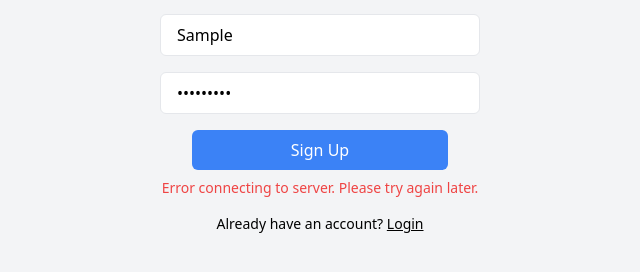
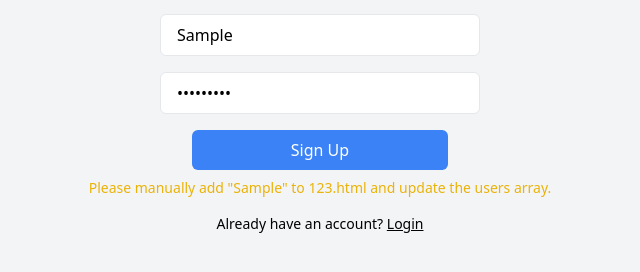
Before and after one commit to Klez-src/website., a plain HTML site: page thesignup.html in a window 1280 px wide. Both pictures are taken after typing "Sample", "Sample123" into the empty fields and a click on the button "Sign Up". Shown: the part 312-584 px from the top of the page, without its empty margins (320-960 px from the left). Drawn offline with nearby package versions, Linux system fonts and the light colour scheme; no server answers.

Commit message:
Update thesignup.html

```diff
--- a/thesignup.html
+++ b/thesignup.html
@@ -6,9 +6,7 @@
     <title>Sign Up</title>
     <script src="https://cdn.tailwindcss.com"></script>
     <style>
-        .fade {
-            transition: opacity 0.5s ease;
-        }
+        .fade { transition: opacity 0.5s ease; }
         .spinner {
             border: 4px solid #000;
             border-top: 4px solid transparent;
@@ -26,10 +24,7 @@
         window.onload = function() {
             const loadingScreen = document.getElementById('loading-screen');
             const mainContent = document.getElementById('main-content');
-            if (!loadingScreen || !mainContent) {
-                console.error('Loading screen or main content element not found.');
-                return;
-            }
+            if (!loadingScreen || !mainContent) return;
             setTimeout(function() {
                 try {
                     loadingScreen.classList.remove('fade');
@@ -39,40 +34,21 @@
                         mainContent.classList.remove('hidden');
                     }, 500);
                 } catch (error) {
-                    console.error('Error during loading transition:', error);
                     loadingScreen.classList.add('hidden');
                     mainContent.classList.remove('hidden');
                 }
             }, 1000);
         };
 
-        async function handleSignup(event) {
+        function handleSignup(event) {
             event.preventDefault();
             const username = document.getElementById('username').value;
-            const password = document.getElementById('password').value;
             const messageDiv = document.getElementById('message');
-
-            try {
-                const response = await fetch('http://localhost:3000/signup', {
-                    method: 'POST',
-                    headers: { 'Content-Type': 'application/json' },
-                    body: JSON.stringify({ username, password })
-                });
-                const result = await response.json();
-                if (response.ok) {
-                    messageDiv.textContent = 'Sign up successful! Redirecting to login...';
-                    messageDiv.className = 'text-green-500 text-sm mt-2';
-                    setTimeout(() => {
-                        window.location.href = 'index.html';
-                    }, 2000);
-                } else {
-                    messageDiv.textContent = result.message || 'Signup failed. Please try again.';
-                    messageDiv.className = 'text-red-500 text-sm mt-2';
-                }
-            } catch (error) {
-                messageDiv.textContent = 'Error connecting to server. Please try again later.';
-                messageDiv.className = 'text-red-500 text-sm mt-2';
-            }
+            messageDiv.textContent = `Please manually add "${username}" to 123.html and update the users array.`;
+            messageDiv.className = 'text-yellow-500 text-sm mt-2';
+            setTimeout(() => {
+                window.location.href = 'index.html';
+            }, 3000);
         }
     </script>
 </head>
```
